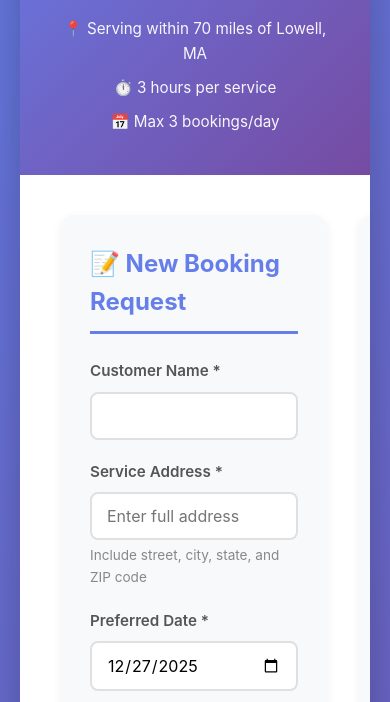
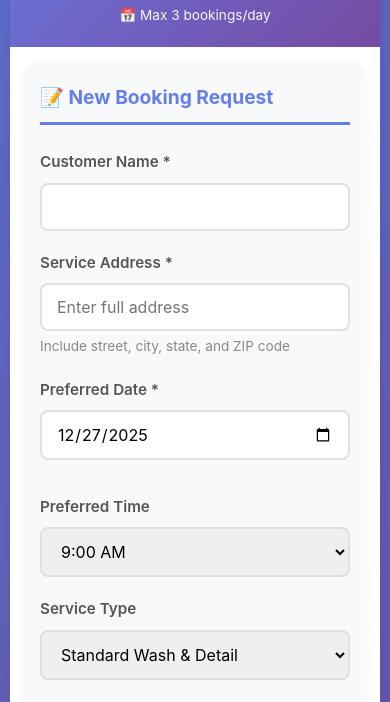
Before and after one commit to omaissohail96-hash/booking_app, a website: page public/index.html in a window 390 px wide. Shown: the part 221-923 px from the top of the page. Drawn offline with Linux system fonts and the light colour scheme; no server answers.

Commit message:
Mobile View

```diff
--- a/public/styles.css
+++ b/public/styles.css
@@ -12,6 +12,7 @@ body {
     padding: 20px;
     line-height: 1.6;
     color: #333;
+    overflow-x: hidden;
 }
 
 .container {
@@ -21,6 +22,7 @@ body {
     border-radius: 20px;
     box-shadow: 0 20px 60px rgba(0, 0, 0, 0.3);
     overflow: hidden;
+    width: 100%;
 }
 
 /* Header */
@@ -856,6 +858,18 @@ small {
 
 /* Responsive */
 @media (max-width: 768px) {
+    body {
+        padding: 10px;
+    }
+
+    .container {
+        border-radius: 10px;
+    }
+
+    .header {
+        padding: 20px 15px;
+    }
+
     .header h1 {
         font-size: 1.8rem;
     }
@@ -863,6 +877,24 @@ small {
     .service-info {
         flex-direction: column;
         gap: 10px;
+        font-size: 0.85rem;
+    }
+
+    .main-content {
+        padding: 15px;
+        gap: 20px;
+    }
+
+    .booking-form-section,
+    .calendar-section,
+    .week-plan-section,
+    .bookings-section {
+        padding: 20px 15px;
+    }
+
+    /* Hide calendar section on mobile */
+    .calendar-section {
+        display: none;
     }
 
     .form-row {
@@ -885,4 +917,17 @@ small {
         font-size: 0.75rem;
         padding: 4px;
     }
+
+    h2 {
+        font-size: 1.2rem;
+    }
+
+    input[type="text"],
+    input[type="tel"],
+    input[type="email"],
+    input[type="date"],
+    select,
+    textarea {
+        font-size: 16px; /* Prevent zoom on iOS */
+    }
 }
```
